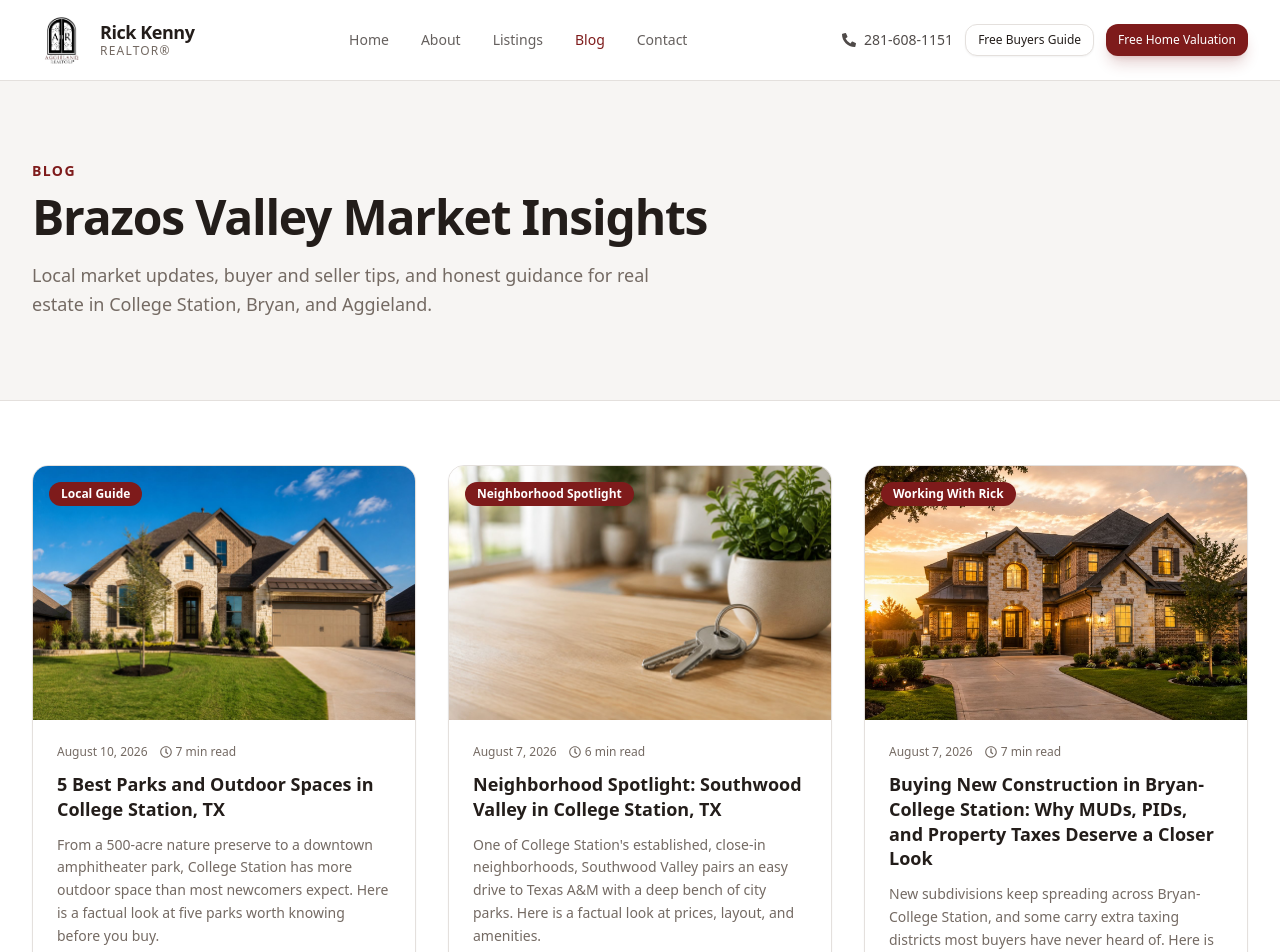
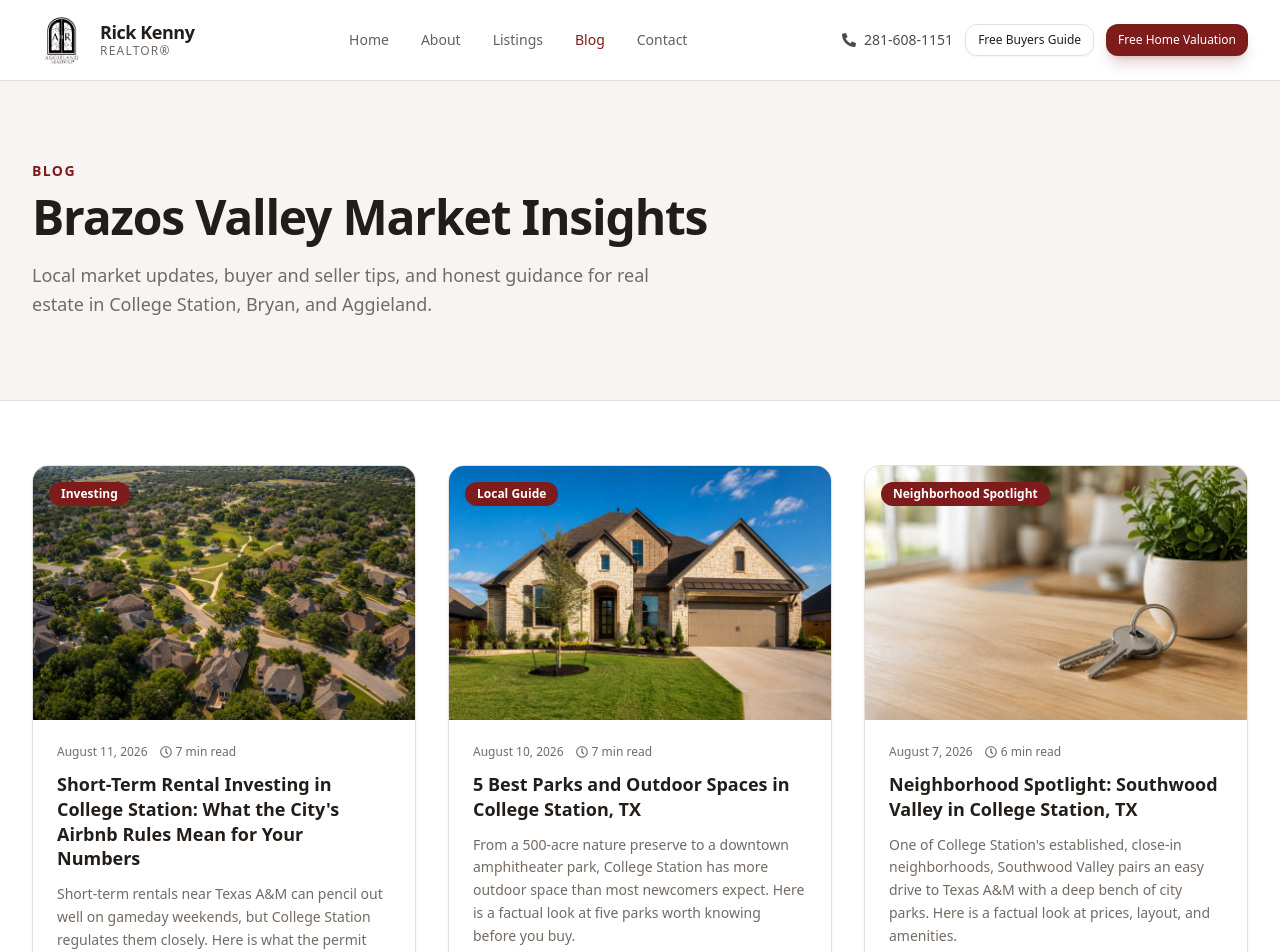
Before and after one commit to rickkennyrealestate/RickWebsite, a React (Vite) app in the folder frontend/: page /blog in a window 1280 px wide. Shown: the top 952 px of the page. Built offline with nearby package versions, Linux system fonts and the light colour scheme.

Commit message:
Add blog post: Short-Term Rental Investing in College Station: What the City's Airbnb Rules Mean for Your Numbers

```diff
--- a/frontend/src/data/blogPosts.js
+++ b/frontend/src/data/blogPosts.js
@@ -1,4 +1,62 @@
 export const blogPosts = [
+  {
+    slug: 'short-term-rental-investing-college-station-airbnb-rules',
+    title: 'Short-Term Rental Investing in College Station: What the City\'s Airbnb Rules Mean for Your Numbers',
+    category: 'Investing',
+    date: 'August 11, 2026',
+    readTime: '7 min read',
+    excerpt:
+      'Short-term rentals near Texas A&M can pencil out well on gameday weekends, but College Station regulates them closely. Here is what the permit process and hotel tax actually cost an investor.',
+    metaDescription:
+      'A local guide to short-term rental investing in College Station, TX: permit fees, hotel occupancy tax rules, and how the numbers compare to long-term rentals.',
+    image: '/assets/images/blog-covers/short-term-rental-investing-college-station-airbnb-rules.jpg',
+    content: [
+      {
+        type: 'p',
+        text: `Every football Saturday, College Station's short-term rental listings fill up fast, and it's easy to see why an investor would look at a home near Kyle Field and start running Airbnb numbers instead of a traditional lease. But short-term rentals here aren't unregulated side income. College Station has required a permit for short-term rental housing since October 2020, and understanding that ordinance, not just the nightly rate an app quotes you, is the difference between a solid investment and a compliance headache.`,
+      },
+      { type: 'h2', text: 'What counts as a short-term rental here' },
+      {
+        type: 'p',
+        text: `Under the city's ordinance, a short-term rental is any residential unit rented out for fewer than 30 consecutive days, and that definition covers single-family homes, duplexes, triplexes, fourplexes, multi-family units, and manufactured homes. It doesn't matter whether you list on Airbnb, Vrbo, or book guests directly. If the stay is under 30 days, the property falls under the ordinance, and the city maintains an interactive STR map so you can see registered rentals and check a specific address before you buy.`,
+      },
+      { type: 'h2', text: 'Permits, fees, and the annual renewal' },
+      {
+        type: 'p',
+        text: `Operating legally starts with a permit, which currently runs $100, plus a $100 inspection fee. If a property fails that inspection, there's a $124 re-inspection fee before you can proceed. Permits are valid for one year and must be renewed annually for $75. On top of the permit itself, the city requires working smoke detectors, carbon monoxide detectors where gas or propane appliances are present, and a fire extinguisher on every floor, along with an informational brochure for guests that covers neighborhood information, how to reach the operator, and local emergency numbers. None of these costs are large individually, but they belong in your first-year budget alongside furnishing and cleaning costs, since skipping the permit isn't really an option: the city can revoke or deny renewal for violations.`,
+      },
+      { type: 'h2', text: 'Hotel occupancy tax is the line item investors miss' },
+      {
+        type: 'p',
+        text: `The bigger ongoing obligation is hotel occupancy tax. College Station charges a 7% local hotel occupancy tax on any stay under 30 days where the rate is $2 or more per night, and that's separate from the 6% state hotel tax. Platforms like Airbnb have an agreement with the State of Texas to collect and remit that 6% state portion automatically, but that does not cover the local 7%. Short-term rental operators still have to file and remit the local tax to the City of College Station themselves, on a monthly basis, by the 20th of the following month, even in months with zero bookings. Miss a filing and the city treats it as a misdemeanor, with a 15% penalty added for every 30 days the report or payment is late. Building that filing routine into your operations, or hiring a property manager who already has one, is worth pricing into your return before you buy, not after your first missed deadline.`,
+      },
+      { type: 'h2', text: 'How the yield math compares to a long-term lease' },
+      {
+        type: 'p',
+        text: `Texas A&M's roughly 70,000 students plus faculty and staff keep long-term rental demand steady in College Station year-round, and some local investment analysis has put gross rental yields around 6.4% in College Station versus roughly 5.8% in Bryan, reflecting higher rents near campus offsetting higher purchase prices. A short-term rental strategy is a different bet: it can outperform a long-term lease during football season and graduation weekends, when nightly rates spike and 102,000 fans are looking for a place to stay, but it also brings vacancy risk in slower months, higher turnover costs, and the permit and tax overhead above. Before you commit to one strategy over the other, it's worth modeling both against the same property, including a realistic off-season occupancy rate rather than assuming every weekend books like a Texas game.`,
+      },
+      { type: 'h2', text: 'Questions worth answering before you buy' },
+      {
+        type: 'ul',
+        items: [
+          'Is the property already registered as an STR, or will you be starting the permit process from scratch after closing?',
+          'Does the neighborhood or HOA have its own rental restrictions layered on top of the city ordinance?',
+          'What did the seller actually collect in bookings over the past 12 months, not just projected income from a listing tool?',
+          `Who is filing the monthly local hotel occupancy tax, and what does that service cost if you're not doing it yourself?`,
+          'How does the property perform financially if you ran it as a standard 12-month lease instead?',
+        ],
+      },
+      {
+        type: 'p',
+        text: `Short-term rentals can be a legitimate piece of a Brazos Valley investment strategy, especially with Kyle Field's pull on fall weekends, but the ordinance means the math only works if you build in the permit costs, the local tax filings, and realistic off-season occupancy from day one. Every investment carries risk, and no one can guarantee a specific yield or occupancy rate. If you're weighing a short-term rental against a traditional lease on a specific College Station property, I'm happy to help you run both scenarios before you make an offer.`,
+      },
+    ],
+    sources: [
+      { label: 'City of College Station — Short-Term Rental Housing', url: 'https://www.cstx.gov/living-here/housing/short-term-rental-housing/' },
+      { label: 'Schwartz Realty Group — Best Real Estate Investment Strategies in Bryan-College Station (2026)', url: 'https://schwartzrealtygroup.com/blog/the-best-real-estate-investment-strategies-in-bryan-college-station-ranked-for-2026' },
+      { label: 'BiggerPockets — Investment Analysis for the College Station, TX Real Estate Market', url: 'https://www.biggerpockets.com/markets/college-station-bryan-tx' },
+    ],
+  },
   {
     slug: 'best-parks-outdoor-spaces-college-station-tx',
     title: '5 Best Parks and Outdoor Spaces in College Station, TX',
```
Also changed, not shown: frontend/public/assets/images/blog-covers/short-term-rental-investing-college-station-airbnb-rules.jpg (added), 1 other file (tests, documents, lock files or other folders).
